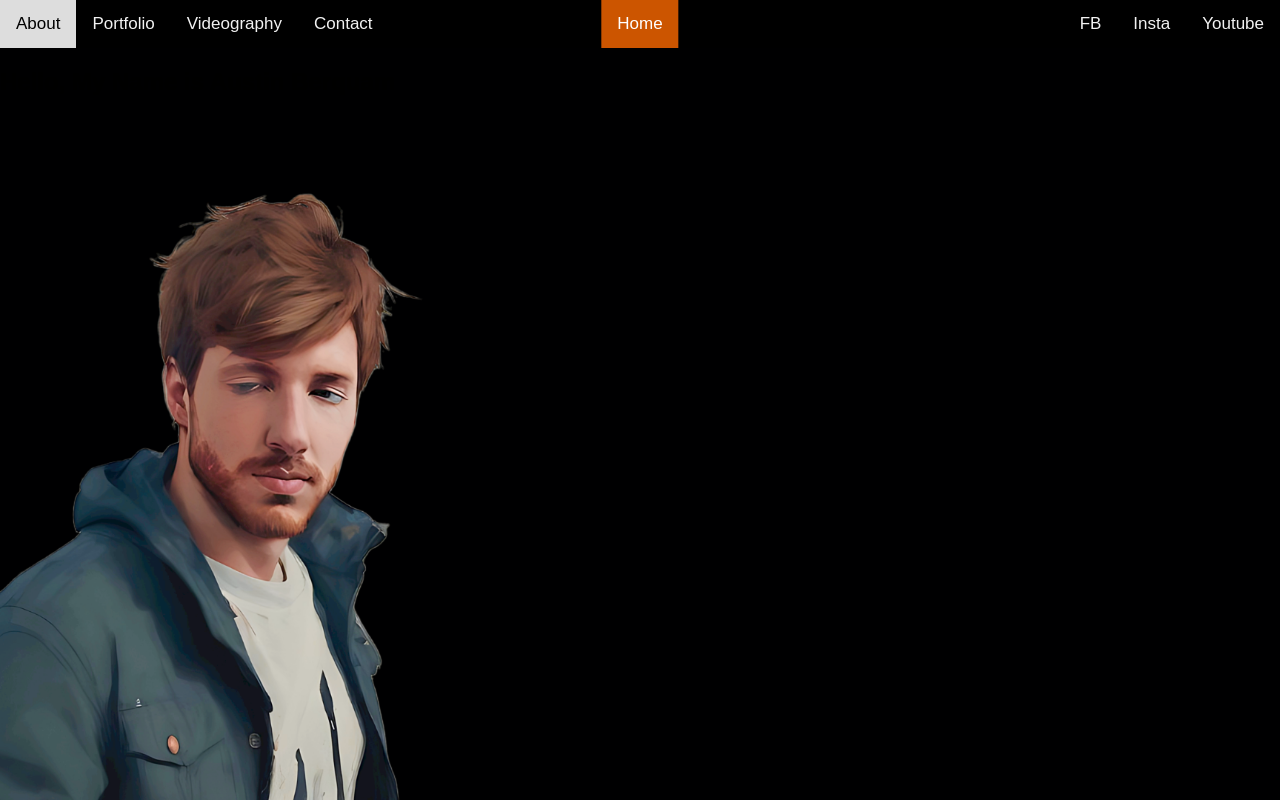
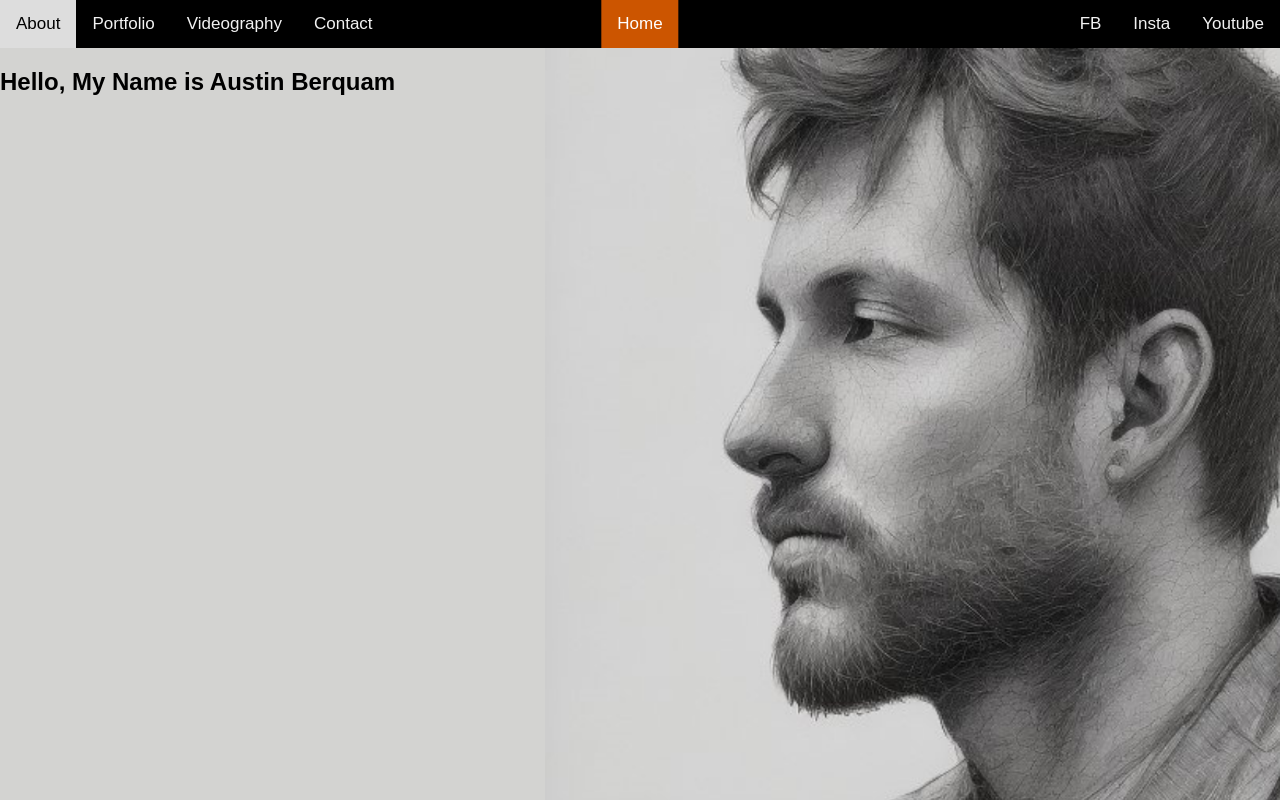
Before and after one commit to berquama/berquama.github.io, a plain HTML site: page contact.html in a window 1280 px wide. Drawn offline with Linux system fonts and the light colour scheme.

Commit message:
Update contact.html

```diff
--- a/contact.html
+++ b/contact.html
@@ -6,7 +6,7 @@
 	<link rel="stylesheet" type="text/css" href="style.css" />
 	<title></title>
 </head>
-<body style="background-image: url('images/About-Background.png'); background-size: cover;">
+<body style="background-image: url('images/Contact-Background.png'); background-size: cover;">
 
 <!-- Navigation bar -->
 <div class="topnav">
```
